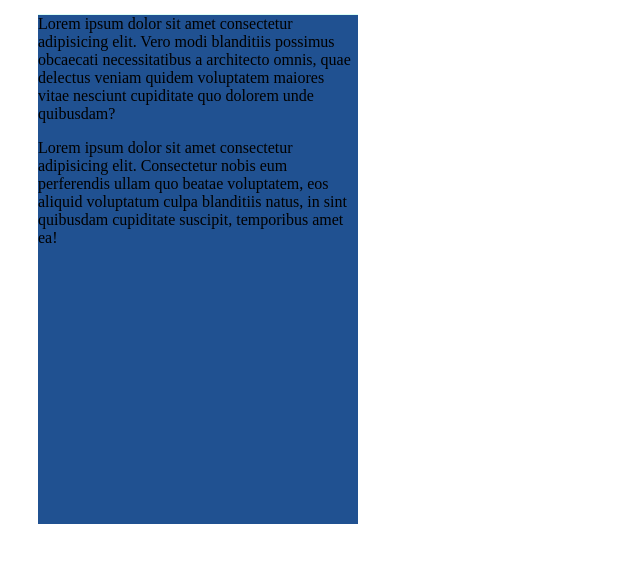
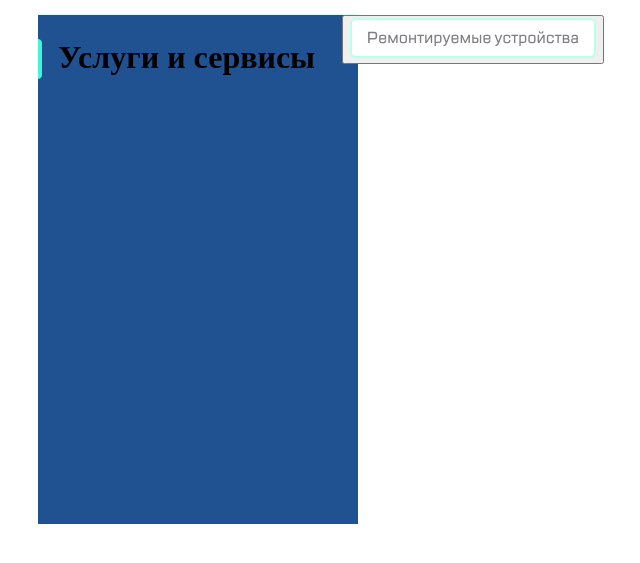
Before and after one commit to pirss93d/MyStudyProject, a plain HTML site: page index.html in a window 1280 px wide. Shown: the part 73-636 px from the top of the page, without its empty margins (442-1082 px from the left). Drawn offline with Linux system fonts and the light colour scheme.

Commit message:
add sidebuttion

```diff
--- a/css/style.css
+++ b/css/style.css
@@ -25,14 +25,6 @@ body {
   display: flex;
 }
 
-/*Основной контент main */
-.background {
-  width: 320px;
-  height: 509px;
-  background: rgb(32, 81, 145);
-  margin-left: auto;
-  margin-right: auto;
-}
 /*Бургер */
 .header__burger {
   margin-top: 24px;
@@ -158,3 +150,31 @@ body {
   margin-top: 87px;
   position: absolute;
 }
+
+/*Main*/
+.main {
+  display: flex;
+
+  width: 320px;
+  height: 509px;
+  background: rgb(32, 81, 145);
+  margin-left: auto;
+  margin-right: auto;
+}
+.main__title {
+  display: flex;
+  margin-top: 24px;
+  width: 304px;
+  height: 40px;
+}
+
+.main__title--text {
+  margin: 0;
+  margin-left: 16px;
+  width: 288px;
+  height: 40px;
+}
+
+.slider__button1 {
+  position: absolute;
+}
--- a/index.html
+++ b/index.html
@@ -69,21 +69,24 @@
           </div>
         </div>
         <div class="header__shadow">
-          <img src="/img/svg/shadow.svg" alt="" />
+          <img src="/img/svg/shadow.svg" alt="#" />
         </div>
       </div>
     </header>
-    <main class="background">
-      Lorem ipsum dolor sit amet consectetur adipisicing elit. Vero modi
-      blanditiis possimus obcaecati necessitatibus a architecto omnis, quae
-      delectus veniam quidem voluptatem maiores vitae nesciunt cupiditate quo
-      dolorem unde quibusdam?
-      <p>
-        Lorem ipsum dolor sit amet consectetur adipisicing elit. Consectetur
-        nobis eum perferendis ullam quo beatae voluptatem, eos aliquid
-        voluptatum culpa blanditiis natus, in sint quibusdam cupiditate
-        suscipit, temporibus amet ea!
-      </p>
+    <main class="main">
+      <div class="main__title">
+        <div class="main__highlight">
+          <img src="/img/svg/highlight/highlight.svg" alt="#" />
+        </div>
+        <h1 class="main__title--text">Услуги и сервисы</h1>
+      </div>
+      <div class="main__slider">
+        <div class="slider__button1">
+          <button>
+            <img src="/img/svg/slideMenu/button1/button1.svg" alt="/" />
+          </button>
+        </div>
+      </div>
     </main>
   </body>
 </html>
```
Also changed, not shown: img/svg/Title Copy/Услуги и сервисы.svg (added), img/svg/highlight/highlight.svg (added), img/svg/slideMenu/button1/back.svg (added), img/svg/slideMenu/button1/button1.svg (added), img/svg/slideMenu/button1/Ремонтируемые устрой.svg (added).
